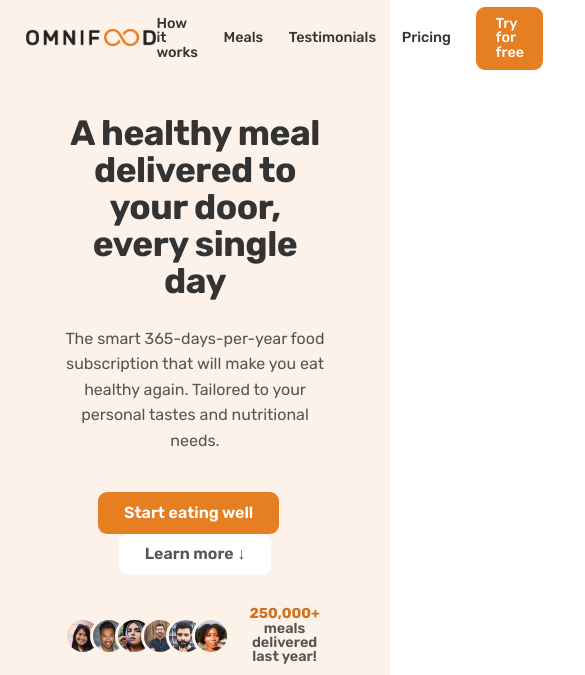
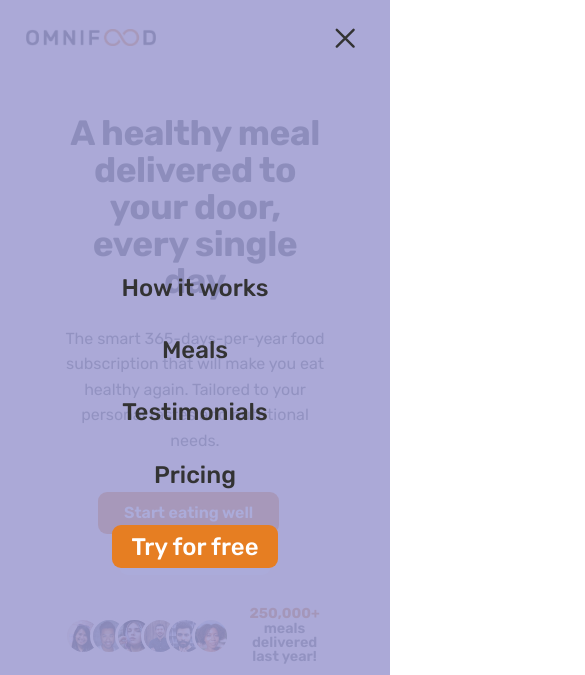
Before and after one commit to stillNiceTanya/delivery-project, a plain HTML site: page index.html in a window 390 px wide. Shown: the top 675 px of the page, 585 px wide, since content can reach past the window. Drawn offline with nearby package versions, Linux system fonts and the light colour scheme.

Commit message:
Add mobile navigation CSS

```diff
--- a/css/index.css
+++ b/css/index.css
@@ -67,6 +67,7 @@ html {
   /* 10px / 16px = 0.625 = 62.5% */
   /* Percentage of user's browser font-size setting */
   font-size: 62.5%;
+  overflow-x: hidden;
 }
 
 body {
@@ -74,6 +75,7 @@ body {
   line-height: 1;
   font-weight: 400;
   color: #555;
+  overflow-x: hidden;
 }
 
 /**************************/
@@ -299,6 +301,31 @@ strong {
 .logo {
   height: 2.2rem;
 }
+
+/**************************/
+/* MOBILE */
+/**************************/
+
+.btn-mobile-nav {
+  border: none;
+  background: none;
+  cursor: pointer;
+  display: none;
+}
+
+.icon-mobile-nav {
+  height: 4.8rem;
+  width: 4.8rem;
+  color: #333;
+}
+
+.icon-mobile-nav[name="close-outline"] {
+  display: none;
+}
+
+/* .icon-mobile-nav[name="menu-outline"] {
+  display: none;
+} */
 
 /**************************/
 /* NAVIGATION */
--- a/css/queries.css
+++ b/css/queries.css
@@ -138,3 +138,61 @@
     margin-top: 1.2rem;
   }
 }
+
+/**************************/
+/* BELOW 600px (Mobile) */
+/**************************/
+
+@media (max-width: 600px) {
+  .btn-mobile-nav {
+    display: block;
+  }
+
+  .header {
+    position: relative;
+  }
+
+  .main-nav {
+    background-color: rgba(157, 157, 212, 0.854);
+    position: absolute;
+    top: 0;
+    left: 0;
+    width: 100%;
+    height: 100vh;
+    display: flex;
+    align-items: center;
+    justify-content: center;
+    transition: all 0.6s ease-in;
+    transform: translateX(100%);
+
+    /* TODO add onClick in js later  */
+    opacity: 0;
+    pointer-events: none; /*unaccessible to mouse and keyboard*/
+    visibility: hidden; /*unaccessible to screen readers*/
+  }
+
+  .main-nav-list {
+    flex-direction: column;
+    gap: 4.8rem;
+  }
+
+  .main-nav-link:link,
+  .main-nav-link:visited {
+    font-size: 3rem;
+  }
+
+  .nav-open .main-nav {
+    opacity: 1;
+    pointer-events: auto;
+    visibility: visible;
+    transform: translateX(0);
+  }
+
+  .nav-open .icon-mobile-nav[name="close-outline"] {
+    display: block;
+  }
+
+  .nav-open .icon-mobile-nav[name="menu-outline"] {
+    display: none;
+  }
+}
--- a/index.html
+++ b/index.html
@@ -42,7 +42,7 @@
     <title>Omnifood</title>
   </head>
   <body>
-    <header class="header">
+    <header class="header nav-open">
       <a href="#">
         <img
           class="logo"
@@ -89,6 +89,17 @@
           </li>
         </ul>
       </nav>
+      <button class="btn-mobile-nav">
+        <ion-icon
+          class="icon-mobile-nav"
+          name="menu-outline"
+        ></ion-icon>
+
+        <ion-icon
+          class="icon-mobile-nav"
+          name="close-outline"
+        ></ion-icon>
+      </button>
     </header>
 
     <main>
```
